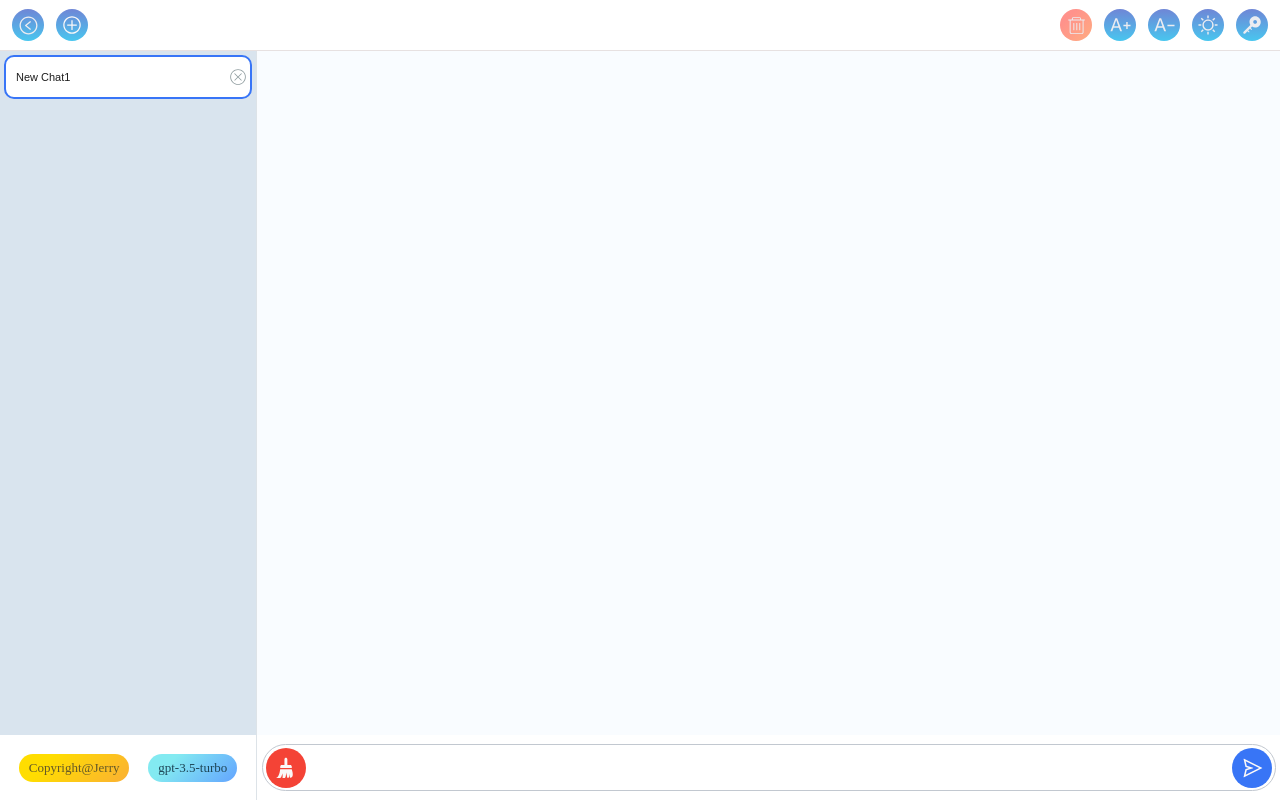
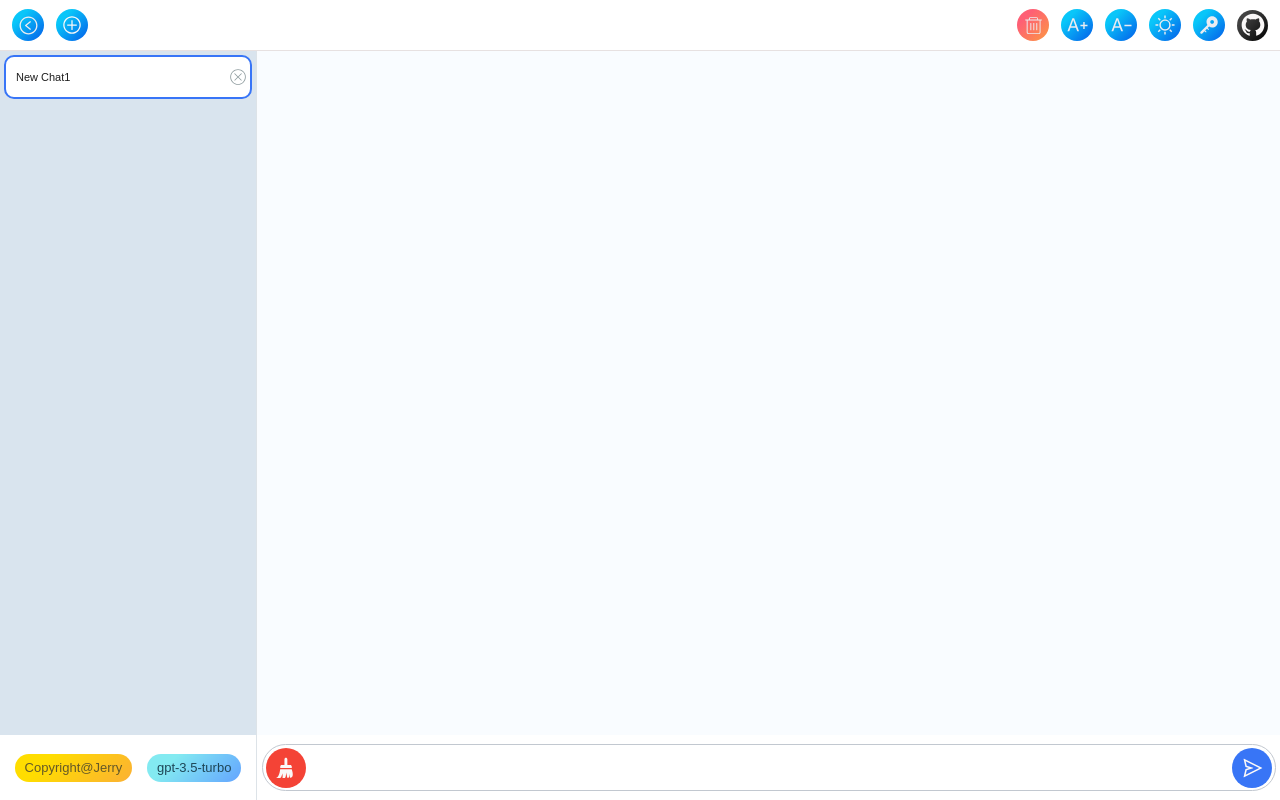
Before and after one commit to jerry0chou/chat-gpt-web, a React (Create React App) app: page / in a window 1280 px wide. Built offline with nearby package versions, Linux system fonts and the light colour scheme.

Commit message:
add GitHub icon

```diff
--- a/src/components/Header/Header.tsx
+++ b/src/components/Header/Header.tsx
@@ -11,7 +11,9 @@ import {
     HeaderContainer, IconContainer, LeftIconContainer,
     NightIcon,
     TokenIcon,
-    TrashIcon
+    TrashIcon,
+    GithubIconContainer,
+    GithubIcon
 } from "./css";
 import {clearCurrentTabChat} from "../../store/reducer/chat";
 import {addNewChat, foldMenuAction} from "../../store/reducer/menu";
@@ -47,10 +49,16 @@ export default function Header() {
             dispatch(addNewChat())
         }
     }
+    const jumpToGithub = () => {
+        window.open('https://github.com/jerry0chou/chat-gpt-web');
+    }
     // @ts-ignore
     return (
         <HeaderContainer theme={theme}>
-            <IconContainer style={{marginRight: 12}}>
+            <GithubIconContainer style={{marginRight: 12}} size={31} onClick={jumpToGithub}>
+                <GithubIcon size={26}/>
+            </GithubIconContainer>
+            <IconContainer>
                 <TokenIcon size={20} theme={theme} onClick={() => onItemClick('Token')}/>
             </IconContainer>
             {
--- a/src/components/Header/css.tsx
+++ b/src/components/Header/css.tsx
@@ -8,6 +8,7 @@ import {ReactComponent as FontPlusSVG} from "../../assets/fontPlus.svg";
 import {ReactComponent as TrashSVG } from "../../assets/trash.svg";
 import {ReactComponent as FoldSVG } from "../../assets/fold.svg";
 import {ReactComponent as AddSVG} from "../../assets/add.svg";
+import {ReactComponent as GithubSVG} from "../../assets/github.svg";
 import {Theme} from "../../store/reducer/header";
 interface IconProps {
     size: number;
@@ -83,10 +84,35 @@ export const IconContainer = styled.div<{isClear?: boolean}>`
   align-items: center;
   justify-content: center;
   border-radius: 50%;
-  background-image: ${p=> p.isClear? 'linear-gradient(315deg, #ffac81 0%, #ff928b 74%)': 'linear-gradient(to top, #48c6ef 0%, #6f86d6 100%)'};
+  background-image: ${p=> p.isClear? 'linear-gradient(315deg, #fc9842 0%, #fe5f75 74%)': 'linear-gradient(315deg, #045de9 0%, #09c6f9 74%)'};
   width: 32px;
   height: 32px;
 `
 export const LeftIconContainer = styled(IconContainer)<{needAuto: boolean}>`
   margin-right: ${p=> p.needAuto? 'auto': '0'};
 `
+
+export const GithubIcon = styled(GithubSVG)<{size: number}>`
+  width: ${p=> p.size}px;
+  height: ${p=> p.size}px;
+  & path {
+    fill: #faf8f8
+  }
+  &:hover {
+    cursor: pointer;
+  }
+`
+export const GithubIconContainer = styled.div<{size: number}>`
+  display: flex;
+  justify-content: center;
+  align-items: center;
+  width: ${p=>p.size}px;
+  height: ${p=>p.size}px;
+  border-radius: 50%;
+  background-color: #000000;
+  background-image: linear-gradient(315deg, #000000 0%, #414141 74%);
+
+  &:hover {
+    cursor: pointer;
+  }
+`
--- a/src/components/TagContainer/css.tsx
+++ b/src/components/TagContainer/css.tsx
@@ -1,7 +1,6 @@
 import React from "react";
 import {Theme} from "../../store/reducer/header";
 import styled from "styled-components";
-
 export const PositionTag = styled.div<{ theme: Theme }>`
     position: fixed;
     width: 256px;
@@ -23,6 +22,7 @@ export const Tag = styled.div<{start: string, end: string}>`
   background-image: linear-gradient(315deg, ${p=> p.start} 0%, ${p=> p.end} 74%);
 `
 export const TagText = styled.div<{color: string}>`
+  font-family: 'Noto Sans KR', sans-serif;
   font-size: 13px;
   color: ${p=> p.color};
   padding: 0 10px;
```
Also changed, not shown: src/assets/github.svg (added).
